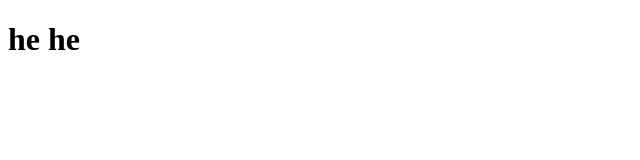
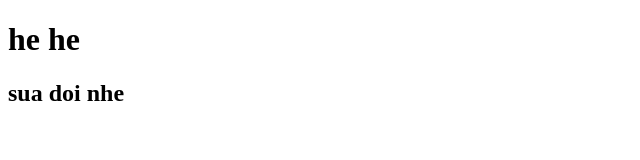
Before and after one commit to myhoa21/duan3, a plain HTML site: page index.html in a window 1280 px wide. Shown: the whole page, without its empty margins (0-640 px from the left). Drawn offline with Linux system fonts and the light colour scheme.

Commit message:
sua doi nhe

```diff
--- a/index.html
+++ b/index.html
@@ -7,5 +7,6 @@
   </head>
   <body>
     <h1>he he</h1>
+    <h2>sua doi nhe</h2>
   </body>
 </html>
```
